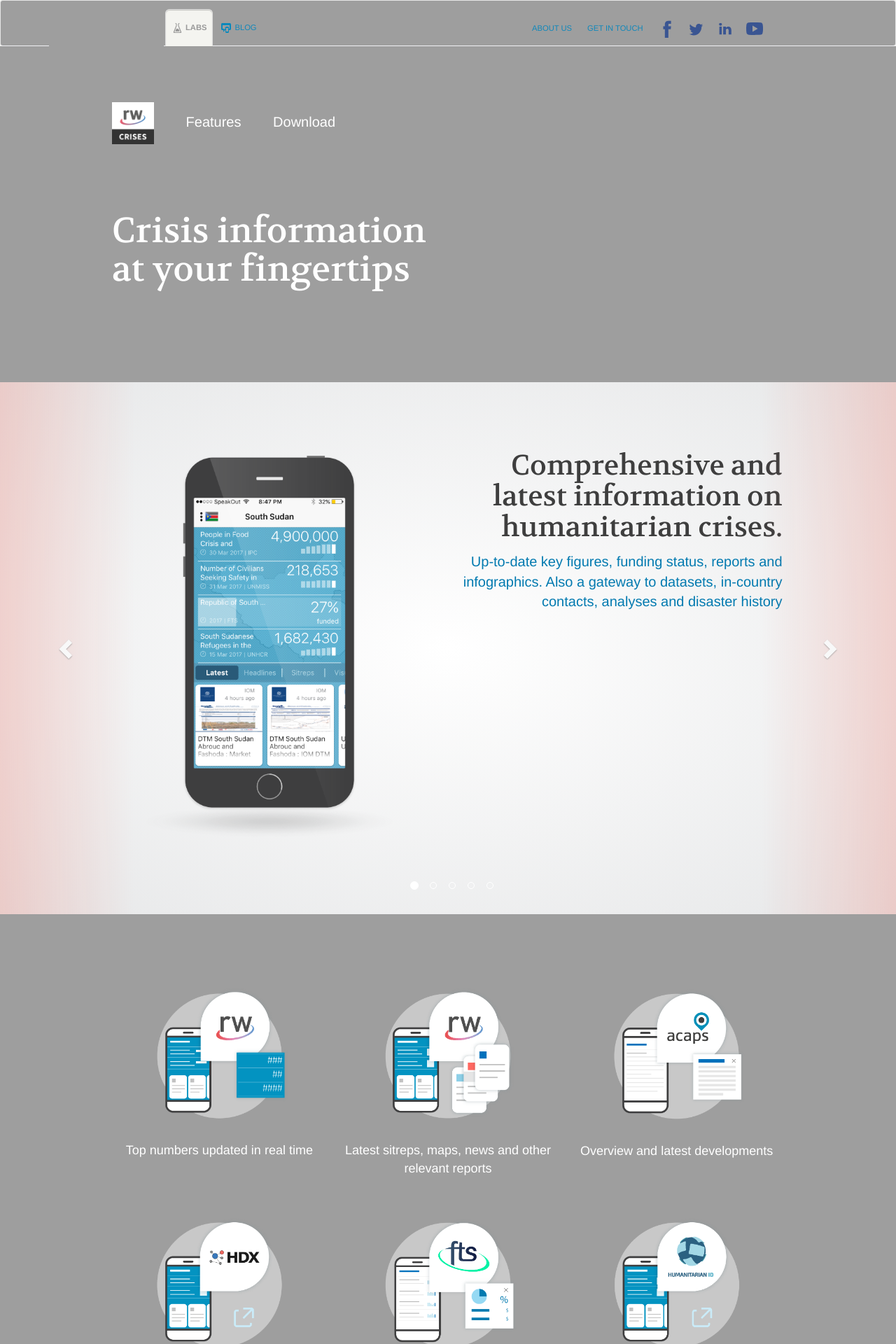
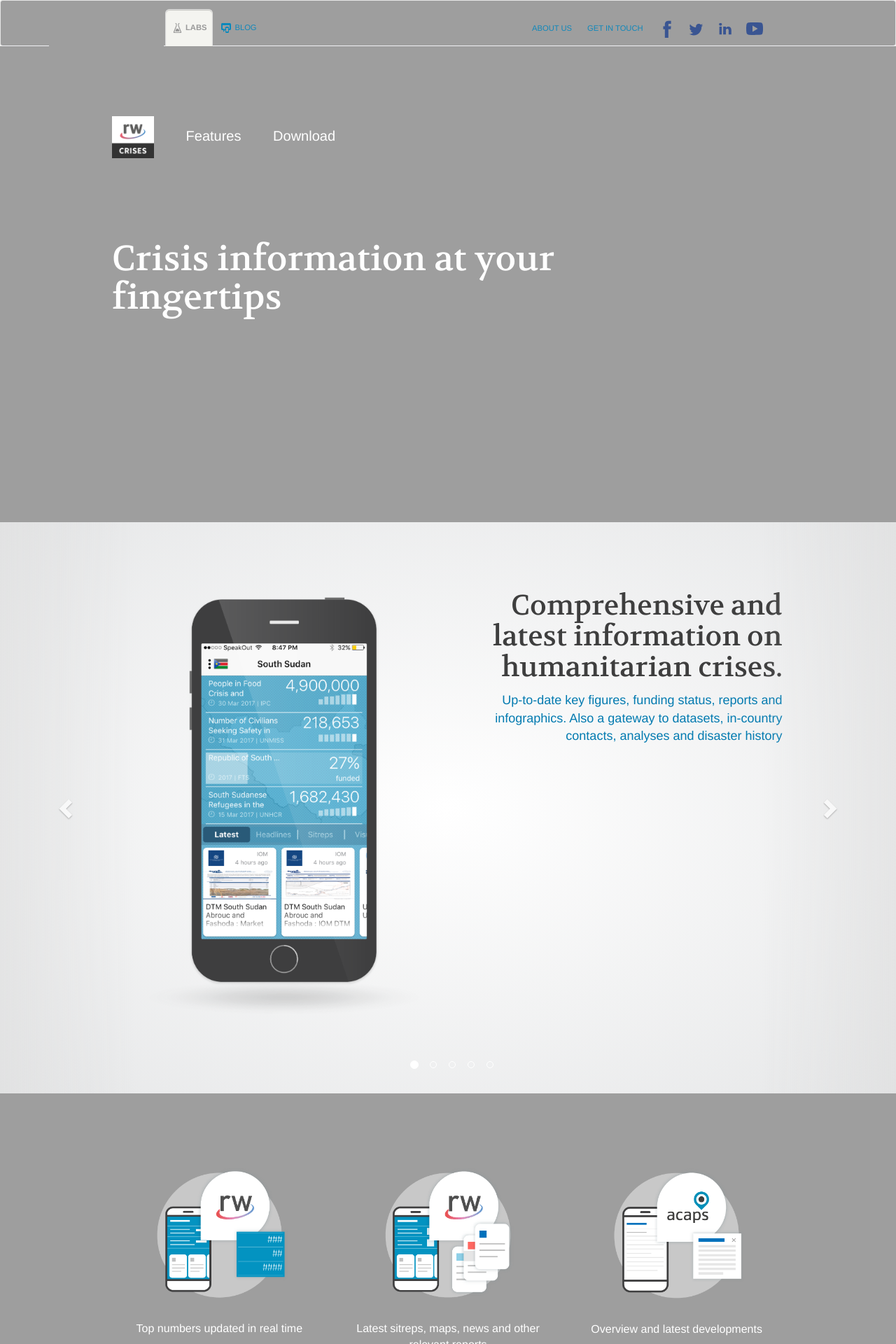
Before and after one commit to UN-OCHA/rwint-labs, a Jekyll site: the page built from _apps/ReliefWeb-Crises-app.md, in a window 1280 px wide. Shown: the top 1920 px of the page at 70% size. Built offline with Jekyll 4.4.1, drawn with Linux system fonts in a browser that asks for light colours; nearby versions of some CDN libraries; grey boxes are pictures that could not be loaded.

Commit message:
make changes from feedback and add media query

```diff
--- a/_layouts/appdetailspage.html
+++ b/_layouts/appdetailspage.html
@@ -24,7 +24,9 @@
           {% for slide in page.slides %}
           <div class="item{% if forloop.first == true %} active{% endif %}">
             <div class="slide">
-              <img src="{{ site.baseurl }}/img/apps/{{ slide.image }}" alt=""/>
+              <div class="screenshot">
+                <img src="{{ site.baseurl }}/img/apps/{{ slide.image }}" alt="app screenshot"/>
+              </div>
               <div class="description">
                 <h2>{{ slide.title }}</h2>
                 <p>{{ slide.text }}</p>
@@ -69,12 +71,16 @@
           </div>
           {% endif %}
         </div><!-- /rw-app-stores -->
-        <img class="illustration" alt="download illustration" src="{{ site.baseurl }}/img/apps/{{ download.image }}"/>
+        <div class="illustration">
+          <img src="{{ site.baseurl }}/img/apps/{{ download.image }}" alt="download illustration"/>
+        </div>
         {% endfor %}
         <div class="other-apps">
           <p>You might also be interested in:</p>
           {% for appname in page.otherapps %}
-          <a href="../apps/index.html#{{ appname }}"><img class="other-app" alt="Link to {{ appname }} app" src="{{ site.baseurl }}/img/apps/rw-apps-{{ appname }}.png"/></a>
+          <a class="other-app" href="../apps/index.html#{{ appname }}">
+            <img alt="Link to {{ appname }} app" src="{{ site.baseurl }}/img/apps/rw-apps-{{ appname }}.png"/>
+          </a>
           {% endfor %}
         </div>
       </div>
--- a/css/rwlabsstyle.css
+++ b/css/rwlabsstyle.css
@@ -157,11 +157,12 @@
 /* Carousel */
 
 .carousel-control.left {
-  background-image: linear-gradient(to right, rgba(247, 122, 108, 0.5) 0px, transparent 100%);
+  /* background-image: linear-gradient(to right, #dddddd 0px, transparent 100%); */
+  background-image: linear-gradient(to left, transparent 0px, #dddddd 100%);
 }
 
 .carousel-control.right {
-  background-image: linear-gradient(to right, transparent 0px, rgba(247, 122, 108, 0.5) 100%);
+  background-image: linear-gradient(to right, transparent 0px, #dddddd 100%);
 }
 
 /* Common */
@@ -325,10 +326,11 @@
   padding: 20px 0;
 }
 
-/* app detail page */
+/* App detail page */
 .app-detail-landing {
-  border-bottom: 60px #3e3d3f solid;
+  border-bottom: 1px #cccccc solid;
   display: grid;
+  font-weight: 300;
   grid-template-columns: repeat(8, 1fr);
   grid-column-gap: 20px;
 }
@@ -350,6 +352,7 @@
 .app-detail-landing .hero {
   background-color: #615480;
   background-image: url(../img/apps/Crises-backgroundA-04.jpg);
+  background-position-x: center;
   background-size: cover;
   display: grid;
   grid-column: span 8;
@@ -363,13 +366,13 @@
 }
 
 .app-detail-landing .hero .wrapper {
-  grid-column: 2 / span 3;
-  padding: 80px 0 120px;
+  grid-column: 2 / span 4;
+  padding: 100px 0 280px;
 }
 
 .app-detail-landing .appnav {
   list-style: none;
-  padding: 0 0 80px;
+  padding: 0 0 100px;
 }
 
 .app-detail-landing .appnav li {
@@ -381,7 +384,7 @@
 }
 
 .app-detail-landing .appnav img {
-  height: 60px;
+  width: 60px;
 }
 
 .app-detail-landing .slides {
@@ -393,15 +396,18 @@
   background-size: cover;
   color: #027ab0;
   display: grid;
-  font-size: 20px;
+  font-size: 18px;
   grid-template-columns: repeat(8, 1fr);
   grid-gap: 20px;
   padding: 80px 0;
 }
 
-.app-detail-landing .slide img {
+.app-detail-landing .slide .screenshot {
   grid-column: 2 / span 3;
-  max-height: 600px;
+}
+
+.app-detail-landing .screenshot img {
+  width: 100%;
 }
 
 .app-detail-landing .slide .description {
@@ -431,7 +437,7 @@
 
 .app-detail-landing .feature {
   color: #ffffff;
-  font-size: 18px;
+  font-size: 16px;
   grid-column: span 2;
   text-align: center;
 }
@@ -457,7 +463,7 @@
 }
 
 .app-detail-landing .download .rw-app-stores {
-  font-size: 20px;
+  font-size: 18px;
   grid-column: span 4;
 }
 
@@ -465,14 +471,17 @@
   padding-bottom: 60px;
 }
 
-.app-detail-landing .download img {
+.app-detail-landing .download .illustration {
   grid-column: span 2;
-  max-height: 300px;
+}
+
+.app-detail-landing .illustration img {
+  width: 100%;
 }
 
 .app-detail-landing .download .other-apps {
   display: grid;
-  font-size: 16px;
+  font-size: 14px;
   grid-template-columns: repeat(6, 1fr);
   grid-gap: 20px;
   grid-column: span 6;
@@ -484,8 +493,42 @@
 
 .app-detail-landing .download .other-app {
   grid-column: span 1;
+}
+
+.app-detail-landing .download .other-app img {
   max-width: 60%;
-  max-height: 140px;
+}
+
+/* App detail media queries */
+@media (max-width: 700px) {
+  .app-detail-landing .hero .wrapper {
+    grid-column: 2 / span 6;
+  }
+
+  .app-detail-landing .appnav li:not(:first-child) {
+    padding-left: 20px;
+  }
+
+  .app-detail-landing .slide .screenshot {
+    grid-column: 2 / span 6;
+  }
+
+  .app-detail-landing .slide .description {
+    grid-column: 2 / span 6;
+    text-align: left;
+  }
+
+  .app-detail-landing .download .rw-app-stores {
+    grid-column: span 8;
+  }
+
+  .app-detail-landing .download .illustration {
+    grid-column: 2 / span 4;
+  }
+
+  .app-detail-landing .download .other-app {
+    grid-column: span 2;
+  }
 }
 
 /* Video demo */
```
